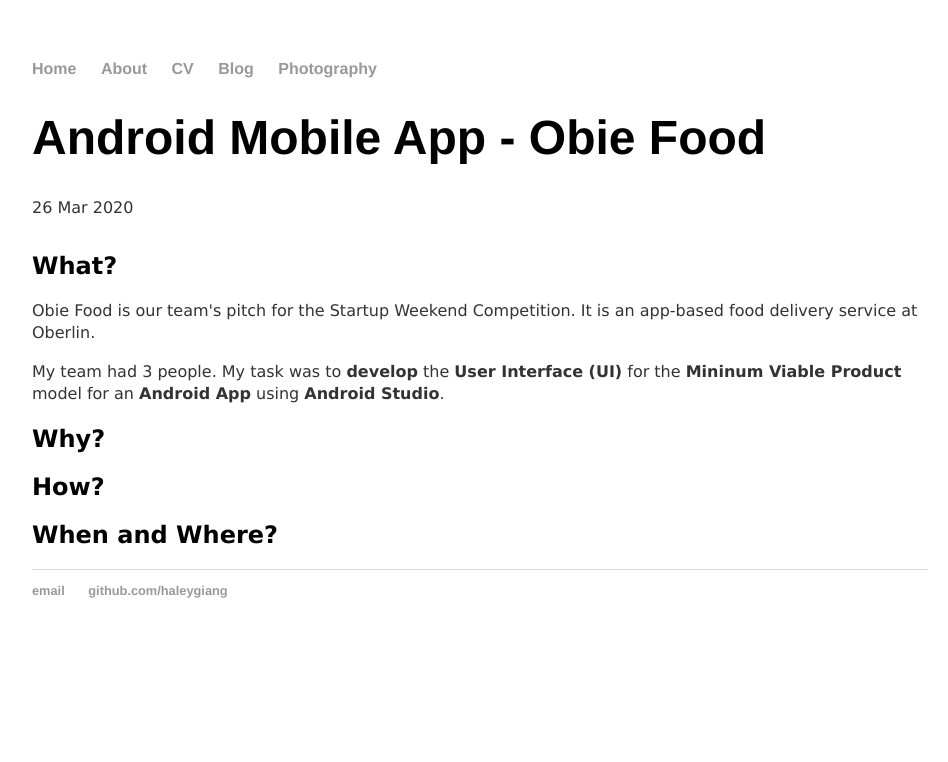
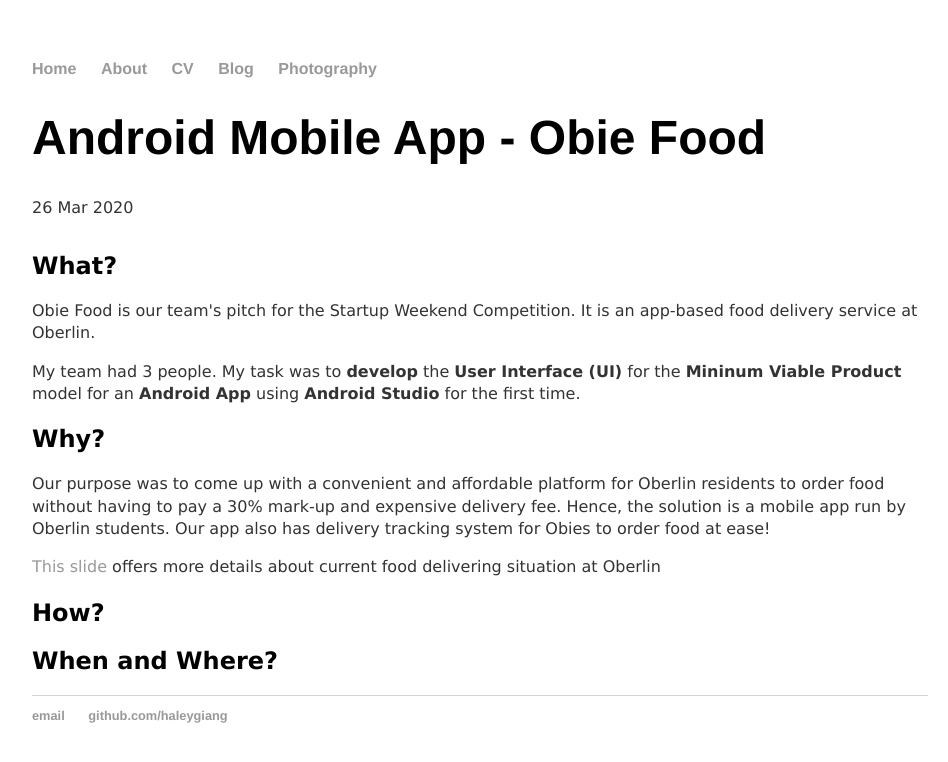
Before and after one commit to haleygiang/haleygiang.github.io, a Jekyll site: the page built from _posts/2020-03-26-obie-food-app.md, in a window 1280 px wide. Shown: the top 762 px of the page, without its empty margins (160-1108 px from the left). Built offline with Jekyll 4.4.1, drawn with Linux system fonts in a browser that asks for light colours.

Commit message:
Update 2020-03-26-obie-food-app.md

```diff
--- a/_posts/2020-03-26-obie-food-app.md
+++ b/_posts/2020-03-26-obie-food-app.md
@@ -10,8 +10,15 @@ permalink: /obie-food/
 	Obie Food is our team's pitch for the Startup Weekend Competition. It is an app-based food delivery service at Oberlin.
 </p>
 <p>
-	My team had 3 people. My task was to <b>develop</b> the <b>User Interface (UI)</b> for the <b>Mininum Viable Product</b> model for an <b>Android App</b> using <b>Android Studio</b>.
+	My team had 3 people. My task was to <b>develop</b> the <b>User Interface (UI)</b> for the <b>Mininum Viable Product</b> model for an <b>Android App</b> using <b>Android Studio</b> for the first time.
 </p>
+
 <h2>Why?</h2>
+<p>
+	Our purpose was to come up with a convenient and affordable platform for Oberlin residents to order food without having to pay a 30% mark-up and expensive delivery fee. Hence, the solution is a mobile app run by Oberlin students. Our app also has delivery tracking system for Obies to order food at ease!
+</p>
+<p><a href="https://docs.google.com/presentation/d/1Pc-4CIKHmX5g5Eobktcgfr81_YiqVSPi5ur76MsUb5I/edit?fbclid=IwAR2moKQRi4nYs0Ats36Dvg6rFZ3G-om8U9m9WcsJQRtDdF068CMBaHq9Eck#slide=id.p">This slide</a> offers more details about current food delivering situation at Oberlin</p>
+
 <h2>How?</h2>
+
 <h2>When and Where?</h2>
```
